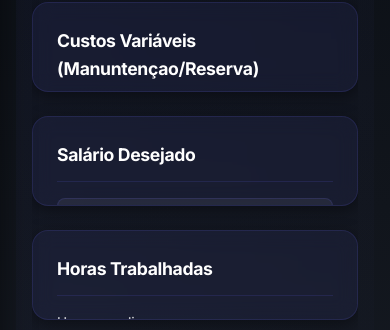
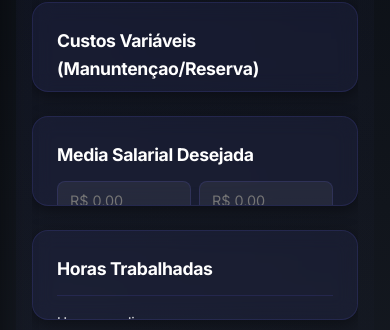
Before and after one commit to brunoOtavares/OrcaPay, a React (Vite) app: page / in a window 390 px wide. Shown: the part 230-560 px from the top of the page. Built offline with nearby package versions, Linux system fonts and the light colour scheme.

Commit message:
Mudando regra de negocio

```diff
--- a/src/components/BudgetCalculator.module.css
+++ b/src/components/BudgetCalculator.module.css
@@ -98,9 +98,107 @@
   align-items: center;
 }
 
+.salaryInputs {
+  width: 100%;
+  display: grid;
+  grid-template-columns: 1fr 1fr;
+  gap: var(--spacing-sm);
+  margin-bottom: var(--spacing-sm);
+}
+
+.salaryInputsInline {
+  display: flex;
+  align-items: center;
+  gap: var(--spacing-xs);
+  margin-left: auto;
+}
+
+.inputInline {
+  width: 140px;
+  padding: var(--spacing-xs) var(--spacing-sm);
+  border: 1px solid var(--border-color);
+  border-radius: var(--radius-sm);
+  background: var(--surface-input);
+  color: var(--text-primary);
+  font-size: 0.9rem;
+  font-family: 'Inter', sans-serif;
+  transition: all var(--transition-normal);
+  min-height: 38px;
+}
+
+.inputInline:focus {
+  outline: none;
+  border-color: var(--accent-primary);
+  background: var(--surface-hover);
+  box-shadow: 0 0 0 3px rgba(99, 102, 241, 0.1);
+}
+
+.separator {
+  color: var(--text-secondary);
+  font-size: 1.2rem;
+  font-weight: 600;
+}
+
+.salaryResult {
+  display: flex;
+  align-items: center;
+  gap: var(--spacing-md);
+  padding: var(--spacing-md);
+  background: var(--surface-hover);
+  border-radius: var(--radius-md);
+  border: 1px solid var(--border-color);
+  margin-top: var(--spacing-md);
+  justify-content: center;
+}
+
+.mediaLabel {
+  color: var(--text-secondary);
+  font-weight: 600;
+  font-size: 1rem;
+}
+
+.dash {
+  color: var(--text-muted);
+  font-weight: 700;
+  font-size: 1.2rem;
+}
+
+.salaryValue {
+  color: var(--accent-primary);
+  font-weight: 700;
+  font-size: 1.1rem;
+}
+
+.salaryDisplay {
+  display: flex;
+  flex-direction: column;
+  gap: var(--spacing-xs);
+  margin-top: var(--spacing-sm);
+}
+
 @media (max-width: 640px) {
   .inputGroup {
     grid-template-columns: 1fr;
+  }
+
+  .salaryInputs {
+    grid-template-columns: 1fr;
+  }
+
+  .sectionTitle {
+    flex-direction: column;
+    gap: var(--spacing-sm);
+    align-items: flex-start;
+  }
+
+  .salaryInputsInline {
+    margin-left: 0;
+    width: 100%;
+  }
+
+  .inputInline {
+    flex: 1;
+    min-width: 0;
   }
 }
 
--- a/src/components/BudgetCalculator.tsx
+++ b/src/components/BudgetCalculator.tsx
@@ -9,6 +9,8 @@ interface Cost {
 interface CalculatorData {
   fixedCosts: Cost[];
   variableCosts: Cost[];
+  salary1?: number;
+  salary2?: number;
   desiredSalary: number;
   hoursPerDay: number;
   daysPerMonth: number;
@@ -37,20 +39,23 @@ export function BudgetCalculator() {
     return {
       fixedCosts: [],
       variableCosts: [],
+      salary1: 0,
+      salary2: 0,
       desiredSalary: 0,
       hoursPerDay: 8,
       daysPerMonth: 20
     };
   };
 
-  const [fixedCosts, setFixedCosts] = useState<Cost[]>(loadInitialData().fixedCosts);
-  const [variableCosts, setVariableCosts] = useState<Cost[]>(loadInitialData().variableCosts);
-  const [desiredSalary, setDesiredSalary] = useState<number>(loadInitialData().desiredSalary);
-  const [hoursPerDay, setHoursPerDay] = useState<number>(loadInitialData().hoursPerDay);
-  const [daysPerMonth, setDaysPerMonth] = useState<number>(loadInitialData().daysPerMonth);
+  const initialData = loadInitialData();
+  const [fixedCosts, setFixedCosts] = useState<Cost[]>(initialData.fixedCosts);
+  const [variableCosts, setVariableCosts] = useState<Cost[]>(initialData.variableCosts);
+  const [hoursPerDay, setHoursPerDay] = useState<number>(initialData.hoursPerDay);
+  const [daysPerMonth, setDaysPerMonth] = useState<number>(initialData.daysPerMonth);
   const [newFixedCost, setNewFixedCost] = useState<Cost>({ description: '', value: 0 });
   const [newVariableCost, setNewVariableCost] = useState<Cost>({ description: '', value: 0 });
-  const [newSalary, setNewSalary] = useState<number>(0);
+  const [salary1, setSalary1] = useState<number>(initialData.salary1 || 0);
+  const [salary2, setSalary2] = useState<number>(initialData.salary2 || 0);
 
 
   const handleCurrencyInput = (value: string, setter: (value: number) => void) => {
@@ -72,10 +77,18 @@ export function BudgetCalculator() {
     }
   };
 
+  const calculateAverageSalary = () => {
+    if (salary1 > 0 && salary2 > 0) {
+      return (salary1 + salary2) / 2;
+    }
+    return salary1 || salary2 || 0;
+  };
+
   const calculateTotalMonthlyCosts = () => {
     const totalFixed = fixedCosts.reduce((sum, cost) => sum + cost.value, 0);
     const totalVariable = variableCosts.reduce((sum, cost) => sum + cost.value, 0);
-    return totalFixed + totalVariable + desiredSalary;
+    const averageSalary = calculateAverageSalary();
+    return totalFixed + totalVariable + averageSalary;
   };
 
   const calculateTotalHours = () => {
@@ -91,10 +104,13 @@ export function BudgetCalculator() {
 
   // Salva dados no Local Storage quando houver mudanças
   useEffect(() => {
+    const averageSalary = calculateAverageSalary();
     const data: CalculatorData = {
       fixedCosts,
       variableCosts,
-      desiredSalary,
+      salary1,
+      salary2,
+      desiredSalary: averageSalary,
       hoursPerDay,
       daysPerMonth
     };
@@ -111,14 +127,7 @@ export function BudgetCalculator() {
       // Dispara evento customizado para atualizar outros componentes
       window.dispatchEvent(new CustomEvent('hourlyRateUpdated', { detail: { hourlyRate: null } }));
     }
-  }, [fixedCosts, variableCosts, desiredSalary, hoursPerDay, daysPerMonth]);
-
-  const addDesiredSalary = () => {
-    if (newSalary > 0) {
-      setDesiredSalary(newSalary);
-      setNewSalary(0);
-    }
-  };
+  }, [fixedCosts, variableCosts, salary1, salary2, hoursPerDay, daysPerMonth]);
 
   return (
     <div className={styles.budgetCalculator}>
@@ -147,8 +156,15 @@ export function BudgetCalculator() {
               className={styles.input}
               type="text"
               placeholder="R$ 0,00"
-              value={newFixedCost.value ? formatCurrency(newFixedCost.value) : ''}
-              onChange={(e) => handleCurrencyInput(e.target.value, (value) => setNewFixedCost({ ...newFixedCost, value }))}
+              value={newFixedCost.value > 0 ? formatCurrency(newFixedCost.value) : ''}
+              onChange={(e) => {
+                const cleanValue = e.target.value.replace(/\D/g, '');
+                if (cleanValue === '') {
+                  setNewFixedCost({ ...newFixedCost, value: 0 });
+                } else {
+                  handleCurrencyInput(e.target.value, (value) => setNewFixedCost({ ...newFixedCost, value }));
+                }
+              }}
             />
             <button className={styles.button} onClick={addFixedCost}>
               Adicionar
@@ -178,8 +194,15 @@ export function BudgetCalculator() {
               className={styles.input}
               type="text"
               placeholder="R$ 0,00"
-              value={newVariableCost.value ? formatCurrency(newVariableCost.value) : ''}
-              onChange={(e) => handleCurrencyInput(e.target.value, (value) => setNewVariableCost({ ...newVariableCost, value }))}
+              value={newVariableCost.value > 0 ? formatCurrency(newVariableCost.value) : ''}
+              onChange={(e) => {
+                const cleanValue = e.target.value.replace(/\D/g, '');
+                if (cleanValue === '') {
+                  setNewVariableCost({ ...newVariableCost, value: 0 });
+                } else {
+                  handleCurrencyInput(e.target.value, (value) => setNewVariableCost({ ...newVariableCost, value }));
+                }
+              }}
             />
             <button className={styles.button} onClick={addVariableCost}>
               Adicionar
@@ -196,23 +219,47 @@ export function BudgetCalculator() {
         </div>
 
         <div className={styles.section}>
-          <h2 className={styles.sectionTitle}>Salário Desejado</h2>
-          <div className={styles.inputGroup}>
-            <input
-              className={styles.input}
-              type="text"
-              placeholder="R$ 0,00"
-              value={newSalary ? formatCurrency(newSalary) : ''}
-              onChange={(e) => handleCurrencyInput(e.target.value, setNewSalary)}
-            />
-            <button className={styles.button} onClick={addDesiredSalary}>
-              Definir Salário
-            </button>
-          </div>
-          {desiredSalary > 0 && (
-            <div className={styles.costItem}>
-              <span>Salário Definido:</span>
-              <span>{formatCurrency(desiredSalary)}</span>
+          <h2 className={styles.sectionTitle}>
+            Media Salarial Desejada
+            <div className={styles.salaryInputsInline}>
+              <input
+                className={styles.inputInline}
+                type="text"
+                placeholder="R$ 0,00"
+                value={salary1 > 0 ? formatCurrency(salary1) : ''}
+                onChange={(e) => {
+                  const cleanValue = e.target.value.replace(/\D/g, '');
+                  if (cleanValue === '') {
+                    setSalary1(0);
+                  } else {
+                    handleCurrencyInput(e.target.value, setSalary1);
+                  }
+                }}
+              />
+
+              <input
+                className={styles.inputInline}
+                type="text"
+                placeholder="R$ 0,00"
+                value={salary2 > 0 ? formatCurrency(salary2) : ''}
+                onChange={(e) => {
+                  const cleanValue = e.target.value.replace(/\D/g, '');
+                  if (cleanValue === '') {
+                    setSalary2(0);
+                  } else {
+                    handleCurrencyInput(e.target.value, setSalary2);
+                  }
+                }}
+              />
+            </div>
+          </h2>
+          {(salary1 > 0 || salary2 > 0) && (
+            <div className={styles.salaryResult}>
+
+
+              <span className={styles.salaryValue}>{formatCurrency(salary1)}</span>
+              <span className={styles.dash}>-</span>
+              <span className={styles.salaryValue}>{formatCurrency(salary2)}</span>
             </div>
           )}
         </div>
@@ -225,10 +272,10 @@ export function BudgetCalculator() {
               <input
                 className={styles.input}
                 type="number"
-                min="1"
+                min="0"
                 max="24"
-                value={hoursPerDay}
-                onChange={(e) => setHoursPerDay(Number(e.target.value))}
+                value={hoursPerDay || ''}
+                onChange={(e) => setHoursPerDay(e.target.value === '' ? 0 : Number(e.target.value))}
                 placeholder="Ex: 8"
               />
             </div>
@@ -237,10 +284,10 @@ export function BudgetCalculator() {
               <input
                 className={styles.input}
                 type="number"
-                min="1"
+                min="0"
                 max="31"
-                value={daysPerMonth}
-                onChange={(e) => setDaysPerMonth(Number(e.target.value))}
+                value={daysPerMonth || ''}
+                onChange={(e) => setDaysPerMonth(e.target.value === '' ? 0 : Number(e.target.value))}
                 placeholder="Ex: 20"
               />
             </div>
--- a/src/components/Clients.module.css
+++ b/src/components/Clients.module.css
@@ -3,7 +3,7 @@
   max-width: 1400px;
   margin: 0 auto;
   padding: 0;
-  height: calc(100vh - 120px);
+  min-height: calc(100vh - 120px);
   display: flex;
   flex-direction: column;
 }
@@ -30,8 +30,7 @@
 
 .content {
   flex: 1;
-  overflow-y: auto;
-  overflow-x: hidden;
+  overflow: visible;
 }
 
 .placeholder {
```
Also changed, not shown: src/components/MakeQuote.module.css (+37 -11 lines), src/components/MakeQuote.tsx (+20 -21 lines).
